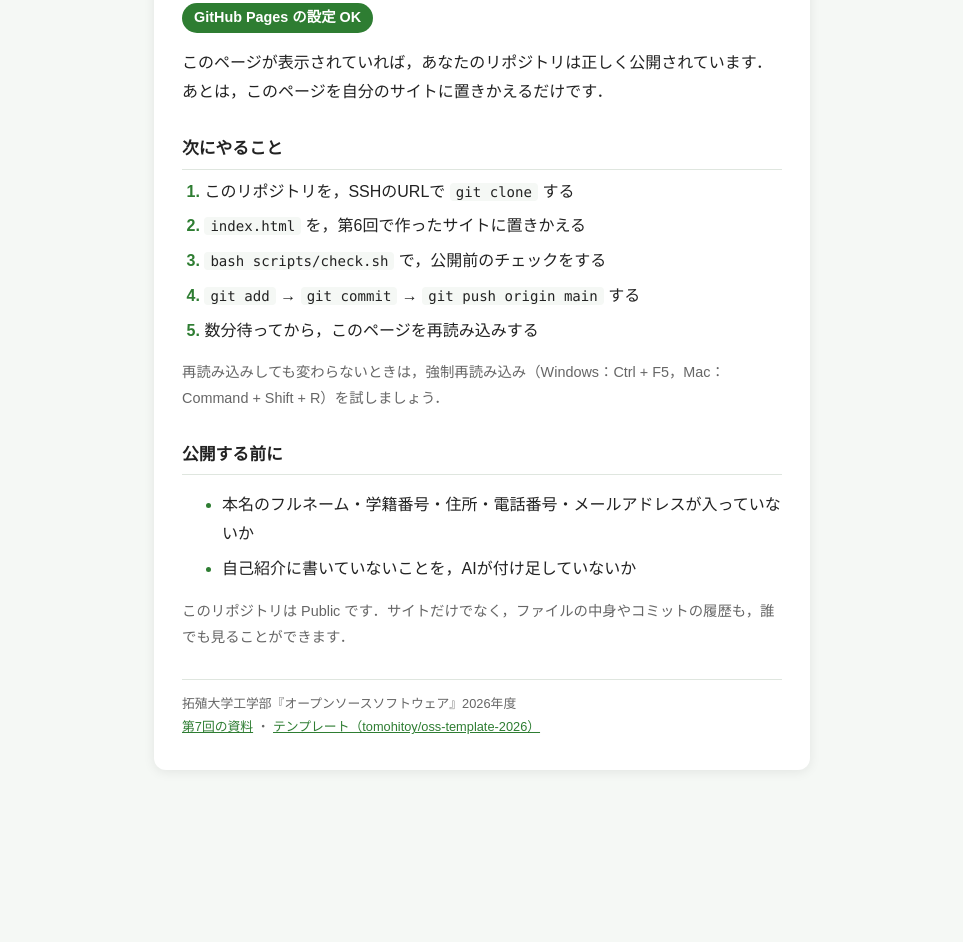
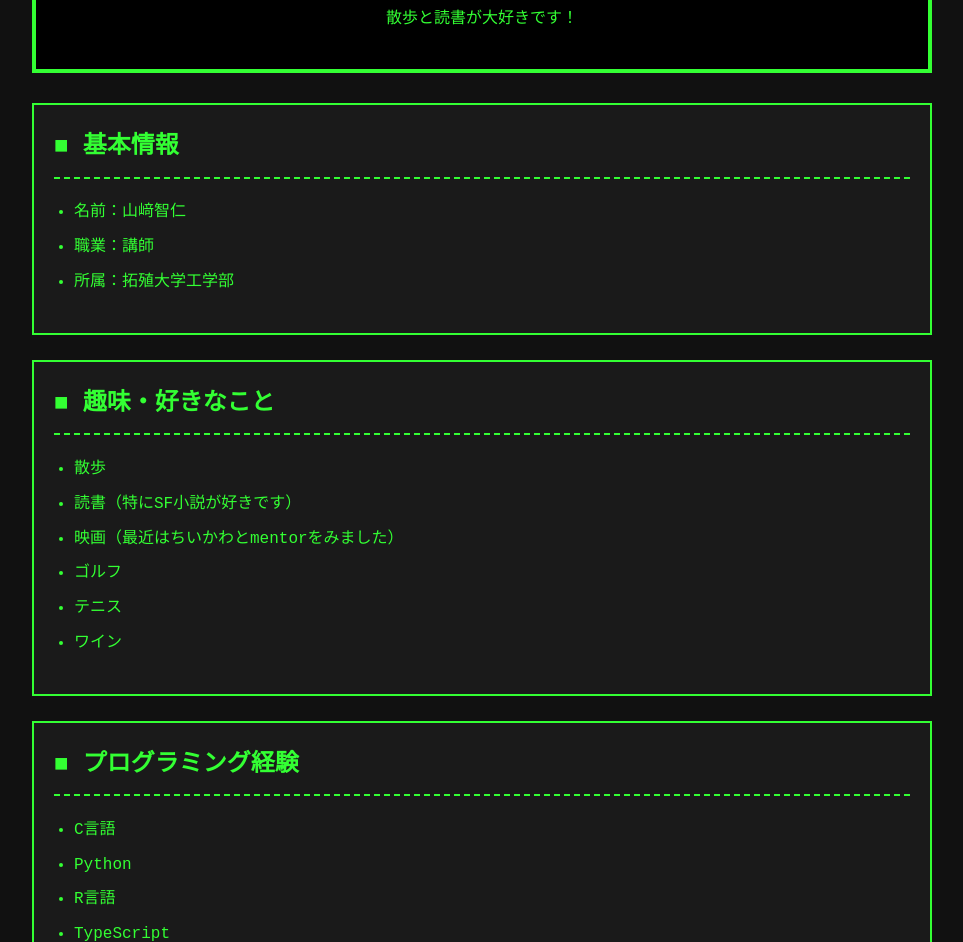
Before and after one commit to tyamazak/tyamazak.github.io, a plain HTML site: page index.html in a window 1280 px wide. Shown: the part 107-1049 px from the top of the page, without its empty margins (158-1121 px from the left). Before the commit the page ends 901 px from the top, so only its background shows below. Drawn offline with Linux system fonts and the light colour scheme.

Commit message:
feat: 第6回で作ったサイトを公開する

```diff
--- a/index.html
+++ b/index.html
@@ -1,162 +1,192 @@
 <!DOCTYPE html>
-<!-- oss-template-2026:placeholder （この目印で，scripts/check.sh が「準備中」のページかどうかを見分けます） -->
-<!--
-  テンプレートの「準備中」のページです．
-  このページが https://ユーザー名.github.io/ に表示されたら，GitHub Pages の設定は成功です．
-  第7回の実習4で，このファイルを第6回で作った index.html に置きかえます．
--->
 <html lang="ja">
 <head>
     <meta charset="UTF-8">
-  <meta name="viewport" content="width=device-width, initial-scale=1">
-  <title>準備中</title>
+    <meta name="viewport" content="width=device-width, initial-scale=1.0">
+    <title>山﨑智仁 ポートフォリオ</title>
+
     <style>
-    /* ===== 色の設定 ===== */
-    :root {
-      --main-color: #2e7d32;  /* メインの色（見出し・番号） */
-      --bg-color: #f5f8f5;    /* ページの背景の色 */
-      --card-color: #ffffff;  /* カードの背景の色 */
-      --text-color: #222222;  /* 文字の色 */
-      --sub-color: #666666;   /* 補足の文字の色 */
-      --line-color: #dfe6df;  /* 区切り線の色 */
+        /* =========================
+           全体設定
+           レトロゲーム風の配色とフォント
+        ========================= */
+        body {
+            margin: 0;
+            padding: 0;
+            background-color: #111;
+            color: #33ff33;
+            font-family: "Courier New", monospace;
+            line-height: 1.8;
         }
 
-    /* パソコンやスマートフォンがダークモードのときの色 */
-    @media (prefers-color-scheme: dark) {
-      :root {
-        --main-color: #81c784;
-        --bg-color: #121512;
-        --card-color: #1e231e;
-        --text-color: #e8ece8;
-        --sub-color: #a0a8a0;
-        --line-color: #2f362f;
-      }
+        /* =========================
+           コンテンツ全体の幅設定
+        ========================= */
+        .container {
+            max-width: 900px;
+            margin: 0 auto;
+            padding: 20px;
         }
 
-    /* ページ全体：カードを画面のまんなかに置く */
-    body {
-      margin: 0;
-      min-height: 100vh;
-      display: flex;
-      align-items: center;
-      justify-content: center;
-      padding: 24px 16px;
-      box-sizing: border-box;
-      font-family: "Hiragino Sans", "Yu Gothic", "Meiryo", sans-serif;
-      line-height: 1.8;
-      color: var(--text-color);
-      background: var(--bg-color);
+        /* =========================
+           ヘッダー部分
+        ========================= */
+        header {
+            text-align: center;
+            border: 4px solid #33ff33;
+            padding: 20px;
+            margin-bottom: 30px;
+            background-color: #000;
         }
 
-    /* まんなかのカード */
-    main {
-      width: 100%;
-      max-width: 600px;
-      padding: 32px 28px;
-      background: var(--card-color);
-      border-top: 6px solid var(--main-color);
-      border-radius: 12px;
-      box-shadow: 0 2px 12px rgba(0, 0, 0, 0.08);
+        header h1 {
+            margin: 0;
+            font-size: 2rem;
         }
 
-    h1 {
-      margin: 0 0 4px;
-      font-size: clamp(1.3rem, 6vw, 1.6rem);  /* スマートフォンでは少し小さくする */
-      line-height: 1.4;
-      color: var(--main-color);
+        header p {
+            margin-top: 10px;
         }
 
-    h2 {
-      margin: 28px 0 8px;
-      padding-bottom: 4px;
-      font-size: 1.05rem;
-      border-bottom: 1px solid var(--line-color);
+        /* =========================
+           各セクション共通デザイン
+        ========================= */
+        section {
+            margin-bottom: 25px;
+            padding: 20px;
+            border: 2px solid #33ff33;
+            background-color: #1a1a1a;
         }
 
-    /* 「設定は成功」のバッジ */
-    .badge {
-      display: inline-block;
-      margin: 8px 0 0;
-      padding: 2px 12px;
-      font-size: 0.9rem;
-      font-weight: bold;
-      color: var(--card-color);
-      background: var(--main-color);
-      border-radius: 999px;
+        section h2 {
+            margin-top: 0;
+            border-bottom: 2px dashed #33ff33;
+            padding-bottom: 8px;
         }
 
-    /* 「次にやること」の番号つきリスト */
-    ol {
-      margin: 0;
-      padding-left: 1.4em;
+        /* =========================
+           リスト表示
+        ========================= */
+        ul {
+            padding-left: 20px;
         }
+
         li {
             margin-bottom: 6px;
         }
-    li::marker {
-      font-weight: bold;
-      color: var(--main-color);
+
+        /* =========================
+           Researchmapリンク
+        ========================= */
+        a {
+            color: #ffff66;
         }
 
-    /* コマンドの見た目 */
-    code {
-      padding: 1px 6px;
-      font-family: "SFMono-Regular", Consolas, monospace;
-      font-size: 0.88em;
-      background: var(--bg-color);
-      border-radius: 4px;
-      white-space: nowrap;  /* コマンドの途中で折り返さない */
+        a:hover {
+            color: #ffffff;
         }
 
-    /* 補足の小さな文字 */
-    .sub {
-      font-size: 0.9rem;
-      color: var(--sub-color);
+        /* =========================
+           フッター
+        ========================= */
+        footer {
+            text-align: center;
+            padding: 20px;
+            border-top: 2px solid #33ff33;
+            margin-top: 30px;
         }
 
-    /* いちばん下の小さな文字 */
-    footer {
-      margin-top: 28px;
-      padding-top: 12px;
-      font-size: 0.8rem;
-      color: var(--sub-color);
-      border-top: 1px solid var(--line-color);
+        /* =========================
+           スマートフォン対応
+        ========================= */
+        @media (max-width: 600px) {
+            header h1 {
+                font-size: 1.5rem;
             }
-    a {
-      color: var(--main-color);
+
+            section {
+                padding: 15px;
+            }
         }
     </style>
 </head>
 <body>
-  <main>
-    <h1>このサイトは準備中です</h1>
-    <p class="badge">GitHub Pages の設定 OK</p>
-    <p>このページが表示されていれば，あなたのリポジトリは正しく公開されています．
-      あとは，このページを自分のサイトに置きかえるだけです．</p>
 
-    <h2>次にやること</h2>
-    <ol>
-      <li>このリポジトリを，SSHのURLで <code>git clone</code> する</li>
-      <li><code>index.html</code> を，第6回で作ったサイトに置きかえる</li>
-      <li><code>bash scripts/check.sh</code> で，公開前のチェックをする</li>
-      <li><code>git add</code> → <code>git commit</code> → <code>git push origin main</code> する</li>
-      <li>数分待ってから，このページを再読み込みする</li>
-    </ol>
-    <p class="sub">再読み込みしても変わらないときは，強制再読み込み（Windows：Ctrl + F5，Mac：Command + Shift + R）を試しましょう．</p>
+    <div class="container">
 
-    <h2>公開する前に</h2>
+        <!-- ヘッダー -->
+        <header>
+            <h1>▶ 山﨑智仁のポートフォリオ</h1>
+            <p>散歩と読書が大好きです！</p>
+        </header>
+
+        <!-- 基本情報 -->
+        <section>
+            <h2>■ 基本情報</h2>
             <ul>
-      <li>本名のフルネーム・学籍番号・住所・電話番号・メールアドレスが入っていないか</li>
-      <li>自己紹介に書いていないことを，AIが付け足していないか</li>
+                <li>名前：山﨑智仁</li>
+                <li>職業：講師</li>
+                <li>所属：拓殖大学工学部</li>
             </ul>
-    <p class="sub">このリポジトリは Public です．サイトだけでなく，ファイルの中身やコミットの履歴も，誰でも見ることができます．</p>
+        </section>
 
+        <!-- 趣味 -->
+        <section>
+            <h2>■ 趣味・好きなこと</h2>
+            <ul>
+                <li>散歩</li>
+                <li>読書（特にSF小説が好きです）</li>
+                <li>映画（最近はちいかわとmentorをみました）</li>
+                <li>ゴルフ</li>
+                <li>テニス</li>
+                <li>ワイン</li>
+            </ul>
+        </section>
+
+        <!-- プログラミング経験 -->
+        <section>
+            <h2>■ プログラミング経験</h2>
+            <ul>
+                <li>C言語</li>
+                <li>Python</li>
+                <li>R言語</li>
+                <li>TypeScript</li>
+                <li>PostgreSQL</li>
+            </ul>
+        </section>
+
+        <!-- 学びたいこと -->
+        <section>
+            <h2>■ この授業で学びたいこと</h2>
+            <ul>
+                <li>OSSのつかい方とプロジェクトのマネジメント方法</li>
+                <li>ライセンスの仕組み</li>
+            </ul>
+        </section>
+
+        <!-- ひとこと -->
+        <section>
+            <h2>■ ひとこと</h2>
+            <p>実装することが好きです！</p>
+        </section>
+
+        <!-- Researchmap -->
+        <section>
+            <h2>■ Researchmap</h2>
+            <p>
+                研究情報はこちらからご覧ください。<br>
+                <a href="https://researchmap.jp/tomohitoy" target="_blank">
+                    https://researchmap.jp/tomohitoy
+                </a>
+            </p>
+        </section>
+
+        <!-- フッター -->
         <footer>
-      拓殖大学工学部『オープンソースソフトウェア』2026年度<br>
-      <a href="https://github.com/tomohitoy/oss-practice-2026/blob/main-07/chap07/README.md">第7回の資料</a>
-      ・
-      <a href="https://github.com/tomohitoy/oss-template-2026">テンプレート（tomohitoy/oss-template-2026）</a>
+            <p>GAME OVER? いいえ、まだまだ実装します！</p>
         </footer>
-  </main>
+
+    </div>
+
 </body>
 </html>
```
Lines whose indentation alone changed are shown as unchanged.
